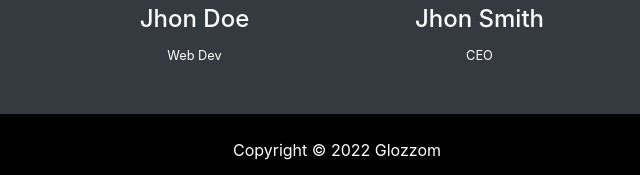
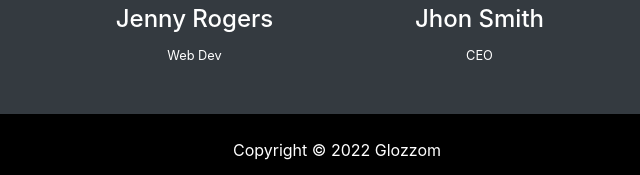
Before and after one commit to raptor-2001/Guzzu-BT, a plain HTML site: page contact.html in a window 1280 px wide. Shown: the part 1005-1180 px from the top of the page, 303-943 px from the left. Drawn offline with nearby package versions, Linux system fonts and the light colour scheme.

Commit message:
Gollozom completed resvised

```diff
--- a/contact.html
+++ b/contact.html
@@ -138,7 +138,7 @@
         </div>
         <div class="col-md-3">
           <img src="img/person2.jpg" alt="" class="img-fluid rounded-circle mb-2">
-          <h4>Jhon Doe</h4>
+          <h4>Jenny Rogers</h4>
           <small>Web Dev</small>
         </div>
         <div class="col-md-3">
```
